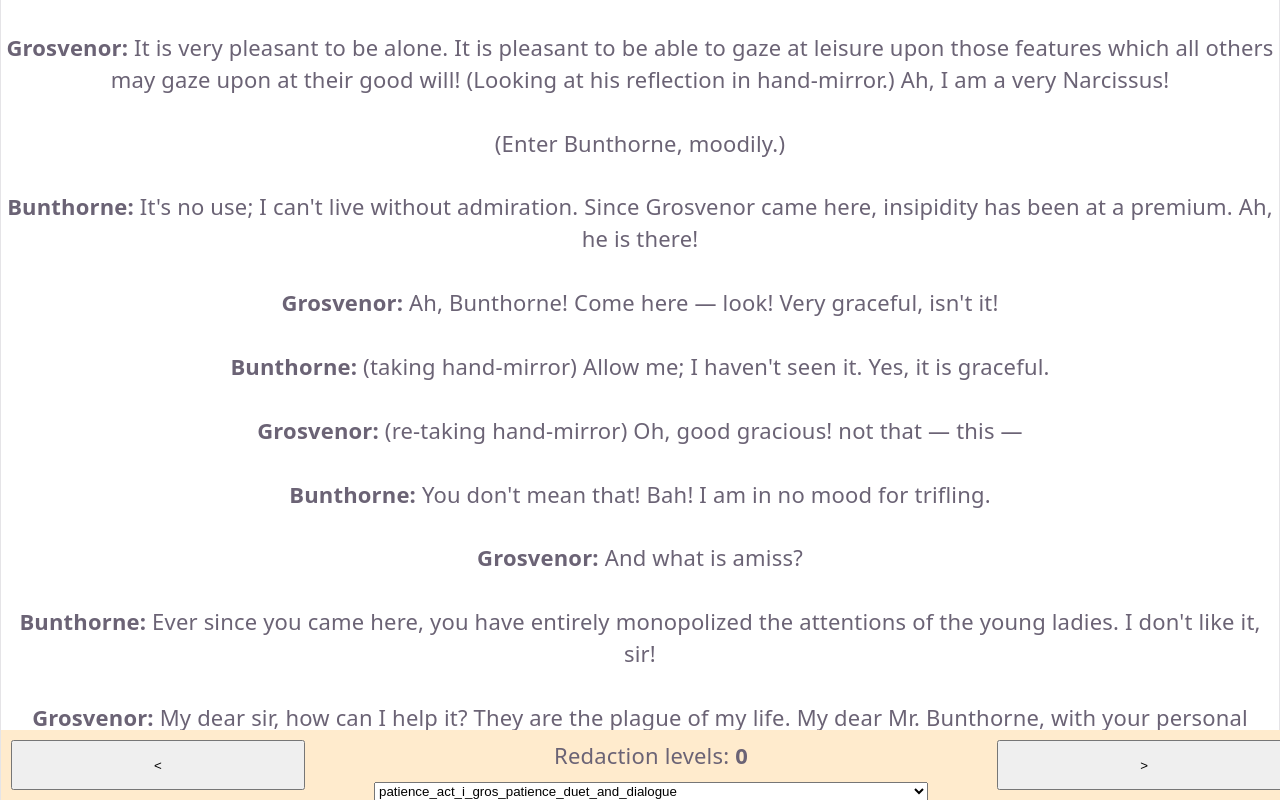
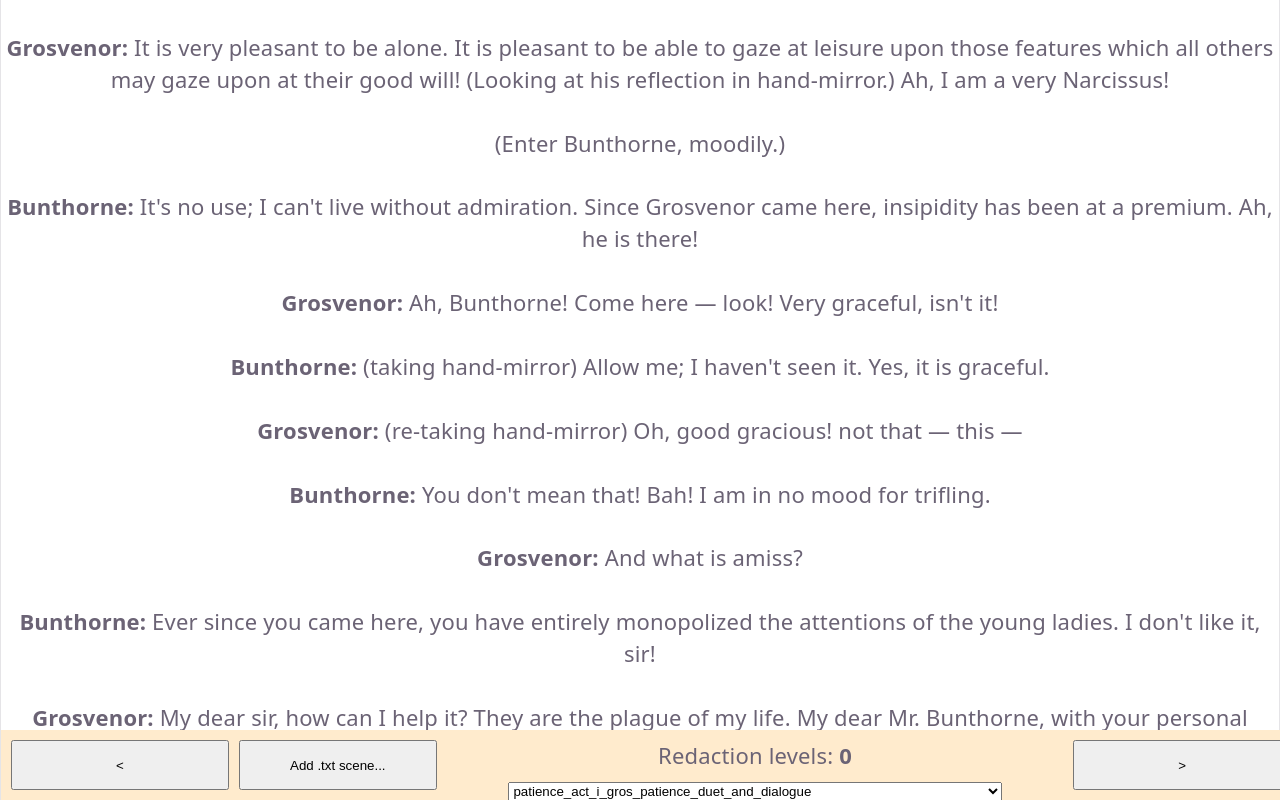
Before and after one commit to gps-cordes/memorize-scripts, a React (Vite) app: page / in a window 1280 px wide. Shown: the top 800 px of the page. Built offline with nearby package versions, Linux system fonts and the light colour scheme.

Commit message:
Add the ability to upload txt scenes to local storage

```diff
--- a/src/script-processing/MemorizeApp.css
+++ b/src/script-processing/MemorizeApp.css
@@ -12,6 +12,7 @@
     bottom: 0;
     background-color:blanchedalmond;
     padding: 10px;
+    gap:10px;
     width: 100%;
 
     height: 50px;
@@ -20,12 +21,21 @@
 
 }
 
+.addSceneButton {
+    width: 0px;
+    flex-grow: 0;
+    padding: 0px;
+    /* align-self: flex-start; */
+
+}
+
+
 .floatingHeader * {
     flex-grow: 1
 }
 
 .sceneSelector {
-    width: 33%
+    width: 33%;
 }
 
 .floatingHeader select {
--- a/src/script-processing/MemorizeApp.tsx
+++ b/src/script-processing/MemorizeApp.tsx
@@ -1,15 +1,32 @@
 
-import React, { useState } from "react";
+import React, { useRef, useState } from "react";
 import { boldFirstWordOfLine, getAllScripts, replaceWordsInText } from "./scriptService";
 import { patience_act_ii_gros_bunthorn } from "../data/scenes";
 
 import "./MemorizeApp.css"
+import { localStorageSvc } from "./localStorageSvc";
 
 
 export function MemorizeApp() {
   const [redacted, setRedacted] = useState(0)
   const [sceneName, setSceneName] = useState("")
 
+  const fileInputRef = useRef<HTMLInputElement>(null);
+
+  const handleFileUploadClick = () => {
+    // Trigger the hidden input's click event
+    fileInputRef.current?.click();
+  };
+
+  const handleFileUploadChange = async (event: React.ChangeEvent<HTMLInputElement>) => {
+    const files = event.target.files;
+    if (files && files.length > 0) {
+      console.log('Selected file:', files[0]); // Access the File object
+      localStorageSvc.uploadScriptToLocalStorage(files[0].name, await files[0].text())
+    }
+  };
+
+  // TODO: keep this from building with each change of script, only when there is a localstorage change
   const scripts = getAllScripts();
 
   function getCurrentScene(): string {
@@ -51,20 +68,24 @@ export function MemorizeApp() {
     <div className="memorizeApp">
       <div className="floatingHeader" >
         <button title="<" onClick={redactLess}>{'<'}</button>
+        <button className="addSceneButton" onClick={handleFileUploadClick}>Add .txt scene...</button>
+        <input  ref={fileInputRef} hidden={true} onChange={handleFileUploadChange} type="file" accept=".txt"></input>
         <div className="sceneSelector">
           <header>Redaction levels: <strong>{redacted}</strong></header>
+
           <label></label>
           <select onChange={(e: React.ChangeEvent<HTMLSelectElement>) => changeScene(e)}>
             {
               [...scripts].map(([sceneName]) => <option value={sceneName}>{sceneName}</option>)
             }
           </select>
+
         </div>
         <button title=">" onClick={redactMore}>{'>'}</button>
       </div>
       <div className="scriptText" style={{ whiteSpace: 'pre-line' }}>
         <p>
-          <div dangerouslySetInnerHTML={{__html: boldFirstWordOfLine(displayScript)}} />
+          <div dangerouslySetInnerHTML={{ __html: boldFirstWordOfLine(displayScript) }} />
           {/* Add white space on the bottom for space for the menu */}
           <br /><br /><br /><br />
         </p>
--- a/src/script-processing/localStorageSvc.ts
+++ b/src/script-processing/localStorageSvc.ts
@@ -1,16 +1,22 @@
 function getLocalStorageMap(): Map<string, string> {
 
+    const localStorageRef = localStorage;
     const localStorageMap: Map<string, string> = new Map<string, string>();
-    for (let idx = 0; idx++; idx < localStorage.length) {
-        const key: string = localStorage.key(idx) ?? '';
-        const value: string | null = localStorage.getItem(key);
+    Object.keys(localStorageRef).map((key) => {
+        const value: string | null = localStorageRef.getItem(key);
         if (key && value) {
             localStorageMap.set(key, value);
         }
-    }
+    })
+
     return localStorageMap;
 }
 
+function uploadScriptToLocalStorage(sceneName: string, sceneText: string) {
+    localStorage.setItem(sceneName, sceneText);
+}
+
 export const localStorageSvc = {
-    getLocalStorageMap: getLocalStorageMap
+    getLocalStorageMap: getLocalStorageMap,
+    uploadScriptToLocalStorage: uploadScriptToLocalStorage
 }
```
